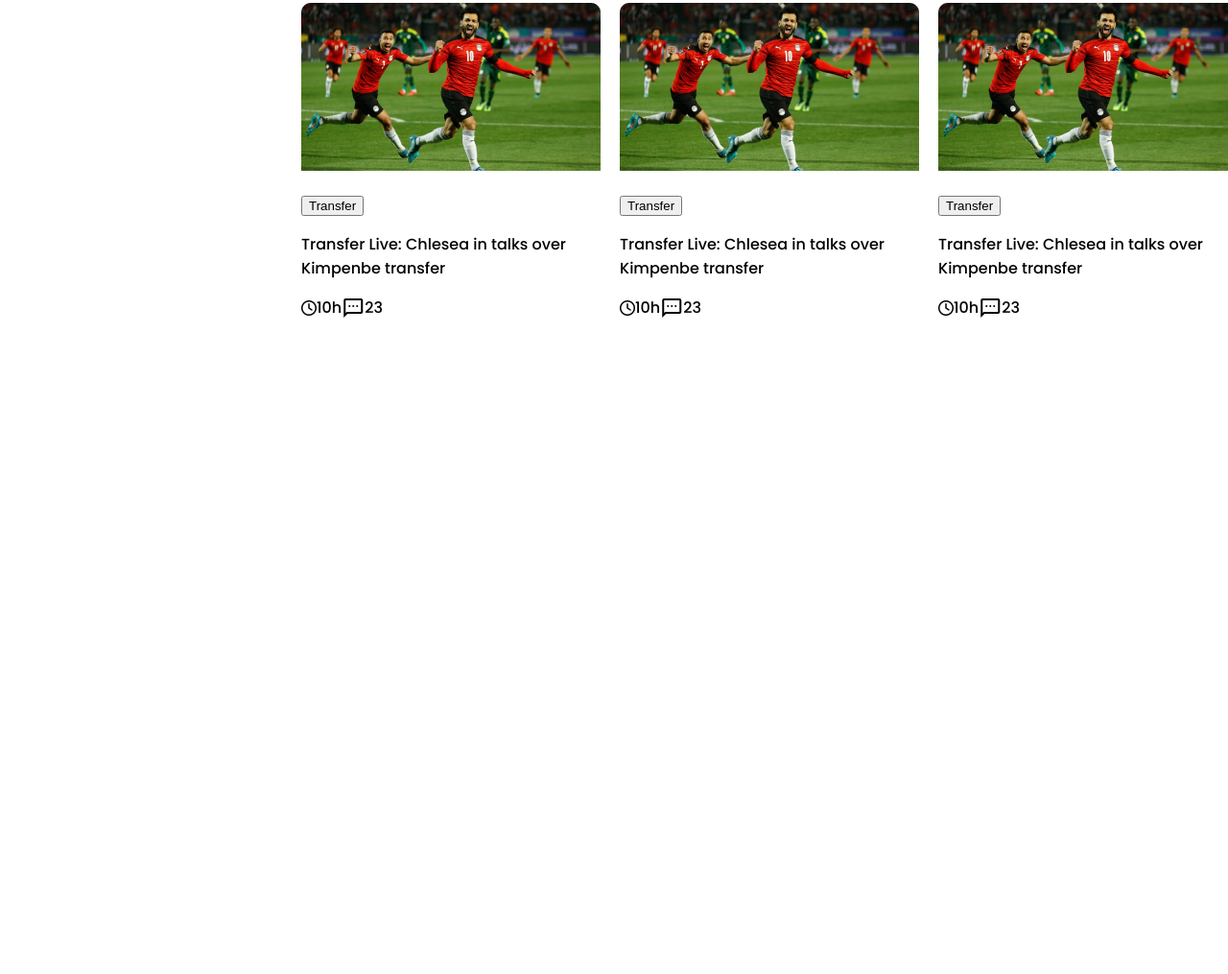
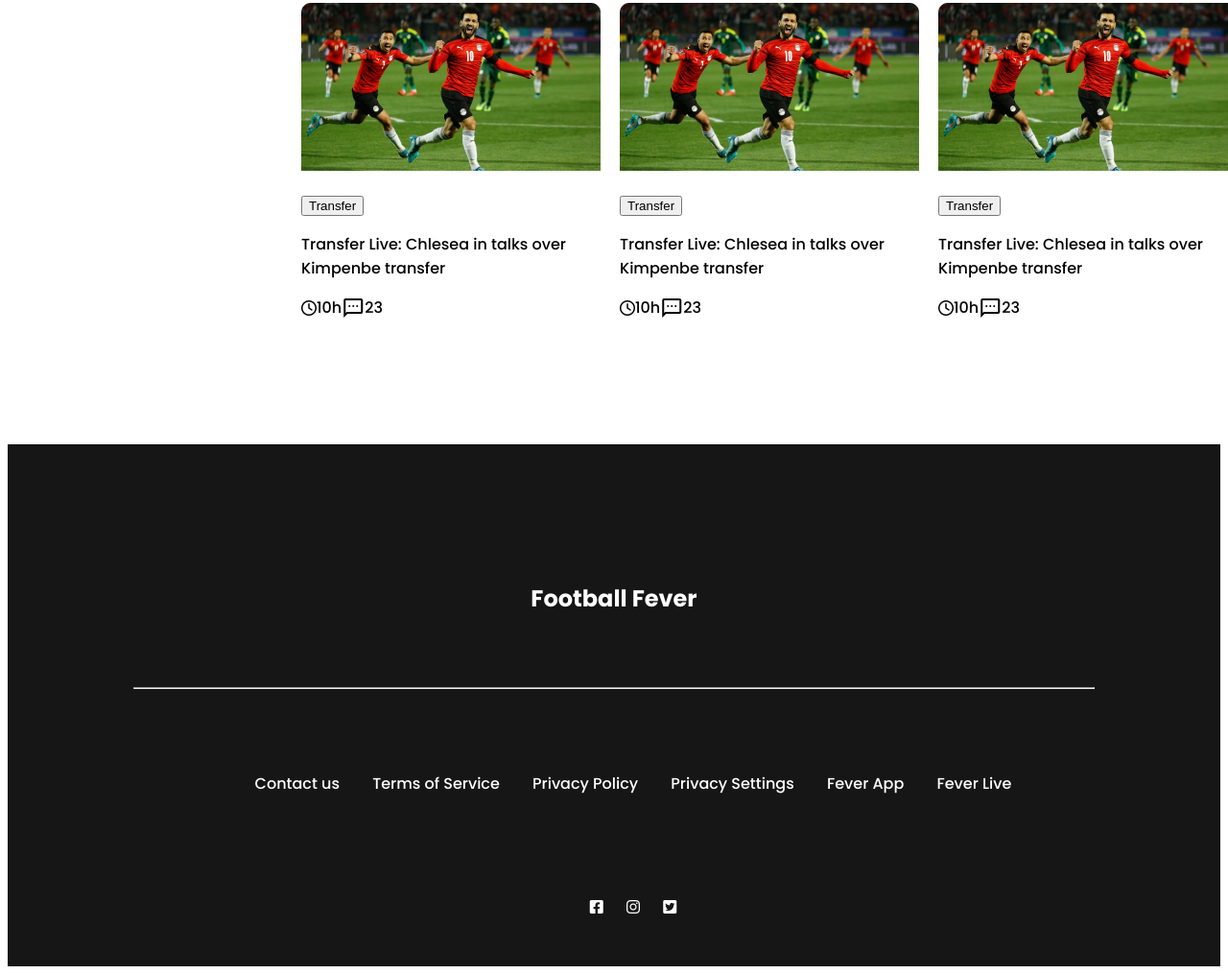
Before and after one commit to Azharul-Islam-Nahid/Football-fever, a plain HTML site: page Index.html in a window 1280 px wide. Shown: the part 1220-2235 px from the top of the page at 96% size. Before the commit the page ends 1561 px from the top, so only its background shows below. Drawn offline with nearby package versions, Linux system fonts and the light colour scheme.

Commit message:
added footer

```diff
--- a/Index.html
+++ b/Index.html
@@ -1,21 +1,19 @@
 <!DOCTYPE html>
 <html lang="en">
+
 <head>
   <meta charset="UTF-8" />
   <meta http-equiv="X-UA-Compatible" content="IE=edge" />
   <meta name="viewport" content="width=device-width, initial-scale=1.0" />
   <link rel="stylesheet" href="style.css" />
-    <link
-      rel="stylesheet"
-      href="https://cdnjs.cloudflare.com/ajax/libs/font-awesome/6.1.1/css/all.min.css"
-    />
-    <link
-      rel="stylesheet"
-      href="https://fonts.googleapis.com/css2?family=Material+Symbols+Outlined:opsz,wght,FILL,GRAD@20..48,100..700,0..1,-50..200"
-    />
+  <link rel="stylesheet" href="https://cdnjs.cloudflare.com/ajax/libs/font-awesome/6.1.1/css/all.min.css" />
+  <link rel="stylesheet"
+    href="https://fonts.googleapis.com/css2?family=Material+Symbols+Outlined:opsz,wght,FILL,GRAD@20..48,100..700,0..1,-50..200" />
   <title>Football Fever</title>
 </head>
+
 <body>
+
   <!-----------------
     ----Section---(1)--
     ------------------>
@@ -36,9 +34,7 @@
         </p>
 
         <p class="watch-button">
-            <button class="first-button">
-              Watch Live <i class="fa-solid fa-angle-right"></i>
-            </button>
+          <a class="first-button" target="_blank" href="">Watch Live <i class="fa-solid fa-angle-right"></i></a>
         </p>
       </div>
       <div class="marcelo">
@@ -54,14 +50,26 @@
   <section class="container-2">
     <div class="container-elements">
       <div class="blog-2">
-          <div class="div-element"><h5>Upcoming Match</h5></div>
-          <div class="div-element"><h5>All Group</h5></div>
-          <div id="different-button" class="div-element">
-            <a href="https://bidyanondo.org/about# target=" blank="" rel=""
-              ><h5>Blog</h5></a
-            >
+        <div class="div-element">
+          <h5>Upcoming Match</h5>
+        </div>
+        <div class="div-element">
+          <h5>All Group</h5>
+        </div>
+        <div id="nav-link" class="div-element">
+          <a href="https://bidyanondo.org/about# target=" blank="" rel="">
+            <h5>Blog</h5>
+          </a>
         </div>
       </div>
+
+
+      <!-----------------------
+      ----Video Content part---
+      ------------------------>
+
+
+
       <div class="blog-3">
         <article class="video-content">
           <div class="thumbnail">
@@ -221,9 +229,32 @@
   </section>
 
   <!-----------------
-    ----Section---(3)--
+    -------Footer------
     ------------------>
 
-    <section class="container-3"></section>
+  <footer>
+    <div class="footer-div">
+      <h2>Football Fever</h2>
+    </div>
+    <hr />
+    <div class="footer-address">
+      <ul>
+        <li>Contact us</li>
+        <li>Terms of Service</li>
+        <li>Privacy Policy</li>
+        <li>Privacy Settings</li>
+        <li>Fever App</li>
+        <li>Fever Live</li>
+      </ul>
+    </div>
+    <div class="social-icon">
+      <ul>
+        <li><a href="http://"><i class="fa-brands fa-facebook-square"></i></a></li>
+        <li><a href="http://"><i class="fa-brands fa-instagram"></i></a></li>
+        <li><a href="http://"><i class="fa-brands fa-twitter-square"></i></a></li>
+      </ul>
+    </div>
+  </footer>
 </body>
+
 </html>
--- a/style.css
+++ b/style.css
@@ -8,9 +8,11 @@ body {
   font-family: "Poppins", sans-serif;
 }
 
+
 /*---------------------
 --First section style--
 ---------------------*/
+
 
 .container-1 {
   background-color: #161616;
@@ -21,13 +23,16 @@ body {
   margin-left: 70px;
   margin-right: 140px;
 }
+
 .text-banner {
   display: grid;
   grid-template-columns: repeat(2, 1fr);
 }
+
 .text-blog {
   margin-top: 30px;
 }
+
 .marcelo {
   margin-top: 33px;
   margin-left: 100px;
@@ -38,27 +43,35 @@ body {
   font-size: 30px;
   margin-left: 100px;
 }
+
 .paragraph {
   color: #ffffff;
   margin-left: 100px;
 }
+
 .watch-button {
   margin-left: 100px;
 }
+
 .first-button {
-  height: 30px;
-  width: 110px;
+  text-decoration: none;
+  padding: 10px 30px;
   border-radius: 5px;
   color: #ffffff;
   background-color: #dd0000;
 }
+
 .first-button:hover {
-  cursor: pointer;
+  background-color: tomato;
 }
+
+
 
 /*----------------------
 --Second section style--
 ----------------------*/
+
+
 
 .blog-2 {
   background-color: #161616;
@@ -71,6 +84,7 @@ body {
   grid-template-columns: repeat(1, 1fr);
   justify-items: center;
 }
+
 .blog-3 {
   margin-top: 100px;
   display: grid;
@@ -78,10 +92,12 @@ body {
   column-gap: 20px;
   row-gap: 20px;
 }
+
 .container-elements {
   display: grid;
   grid-template-columns: repeat(2, 1fr);
 }
+
 .div-element {
   background-color: #ffffff;
   width: 175px;
@@ -93,20 +109,70 @@ body {
   justify-items: center;
   align-content: center;
 }
-#different-button {
+
+#nav-link {
   background-color: #dd0000;
   text-decoration: none;
 }
-.div-element > a {
+
+.div-element>a {
   text-decoration: none;
   color: #ffffff;
 }
-.link-transfer > button > a {
+
+.link-transfer>button>a {
   color: black;
   text-decoration: none;
 }
+
 .blog-icons {
   display: flex;
   justify-content: flex-start;
   align-items: center;
 }
+
+
+
+/*----------------------
+------Footer style------
+----------------------*/
+
+
+
+footer {
+  display: grid;
+  align-items: center;
+  justify-items: center;
+  padding-top: 100px;
+  color: #ffffff;
+  background-color: #161616;
+  width: 100%;
+  height: 444px;
+  margin-top: 130px;
+}
+
+footer>hr {
+  padding-inline: 500px;
+}
+
+.footer-address>ul>li {
+  padding: 15px;
+  display: inline-block;
+}
+
+.footer-address>ul {
+  list-style: none;
+}
+
+.social-icon>ul {
+  list-style: none;
+}
+
+.social-icon>ul>li {
+  padding: 10px;
+  display: inline-block;
+}
+
+.social-icon>ul>li a {
+  color: #ffffff;
+}
```
Lines whose indentation alone changed are shown as unchanged.
